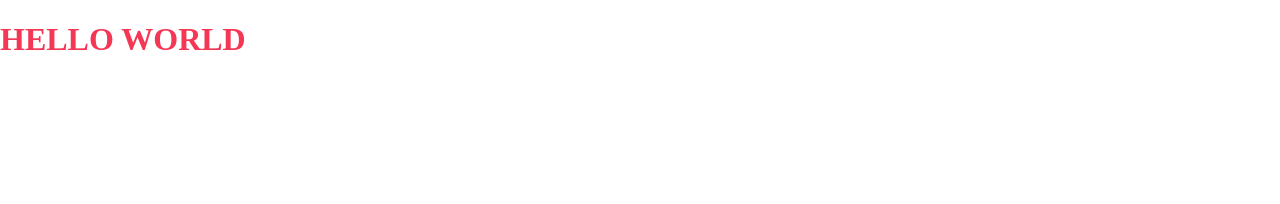
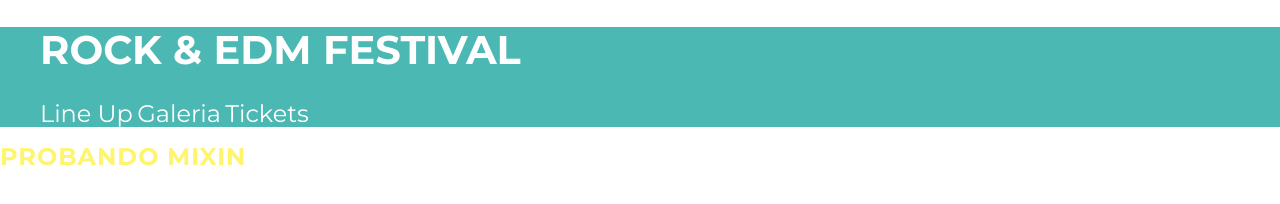
Before and after one commit to Pro-gra-mer/MusicFestival, a website: page index.html in a window 1280 px wide. Drawn offline with Linux system fonts and the light colour scheme.

Commit message:
Creando header

```diff
--- a/index.html
+++ b/index.html
@@ -12,7 +12,22 @@
 
 </head>
 <body>
-    <h1>Hello world</h1>
+    <header class="header">
+        <div class="contenedor contenido-header">
+            <h1>Rock & EDM Festival</h1>
+
+            <nav class="navegacion-principal">
+                <a href="#">Line Up</a>
+                <a href="#">Galeria</a>
+                <a href="#">Tickets</a>
+            </nav>
+        </div>
+
+
+    </header>
+
+    <h1 class="prueba">Probando mixin</h1>
+
 
 </body>
 </html>
--- a/src/scss/app.scss
+++ b/src/scss/app.scss
@@ -1,2 +1,3 @@
 @use 'base';
 @use 'contenido';
+@use 'layout';
--- /dev/null
+++ b/src/scss/base/_globales.scss
@@ -0,0 +1,44 @@
+@use 'variables' as v;
+
+html {
+    font-size: 62.5%;
+    box-sizing: border-box;
+}
+
+*,
+*:before,
+*:after {
+    box-sizing: inherit;
+}
+
+body {
+    font-family: v.$fuente_principal;
+   font-size: 1.65rem;
+}
+
+p {
+    font-size: 2rem;
+    color: v.$negro;
+}
+
+.contenedor {
+    width: 95%;
+    max-width: 120rem;
+    margin: 0 auto;
+}
+
+h1, h2, h3 {
+    margin: 0 0 0 5rem 0;
+}
+
+h1 {
+    font-size: 4rem;
+}
+
+h2 {
+    font-size:3.6rem;
+}
+
+h3 {
+    font-size: 3rem;
+}
--- a/src/scss/base/_index.scss
+++ b/src/scss/base/_index.scss
@@ -1,2 +1,4 @@
 @forward 'variables';
+@forward 'mixins';
 @forward 'normalize';
+@forward 'globales';
--- /dev/null
+++ b/src/scss/base/_mixins.scss
@@ -0,0 +1,8 @@
+@use 'variables' as v;
+
+@mixin heading($color) {
+    text-transform: uppercase;
+    font-size: 2.4rem;
+    color: $color;
+    letter-spacing: 1px;
+}
--- a/src/scss/base/_normalize.scss
+++ b/src/scss/base/_normalize.scss
@@ -196,7 +196,7 @@
 [type="button"],
 [type="reset"],
 [type="submit"] {
-    appearance: button;
+  -webkit-appearance: button;
 }
 
 /**
@@ -288,7 +288,7 @@
  */
 
 [type="search"] {
-    appearance: textfield; /* 1 */
+  -webkit-appearance: textfield; /* 1 */
   outline-offset: -2px; /* 2 */
 }
 
--- a/src/scss/contenido/_contenido.scss
+++ b/src/scss/contenido/_contenido.scss
@@ -1,6 +1,6 @@
 @use 'base/variables' as v;
 
 h1{
-    color: v.$rosa;
+    color: v.$negro;
     text-transform: uppercase;
 }
--- /dev/null
+++ b/src/scss/layout/_header.scss
@@ -0,0 +1,26 @@
+@use 'base/variables' as v;
+@use 'base/mixins' as m;
+
+.header {
+    background-color: v.$verde;
+
+    h1 {
+        color: v.$blanco;
+    }
+}
+
+.navegacion-principal {
+    a {
+        color: v.$blanco;
+        font-size: 2.4rem;
+        text-decoration: none;
+
+        &:hover {
+            color: v.$amarillo;
+        }
+    }
+}
+
+.prueba {
+    @include m.heading(v.$amarillo);
+}
--- /dev/null
+++ b/src/scss/layout/_index.scss
@@ -0,0 +1 @@
+@forward 'header';
```
Also changed, not shown: build/css/app.css. Lines whose indentation alone changed are shown as unchanged.
